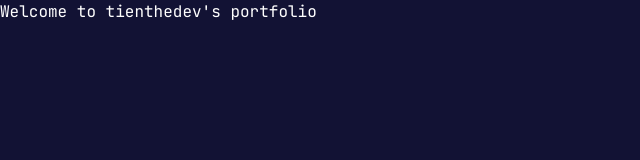
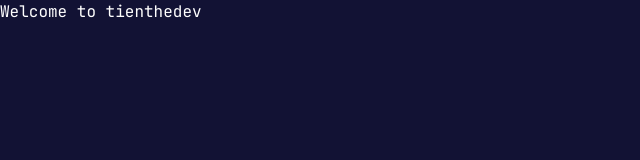
Before and after one commit to tienthedev/v3.tienl.dev, a Next.js app: page / in a window 1280 px wide. Shown: the top 160 px of the page, without its empty margins (0-640 px from the left). Built offline with nearby package versions, Linux system fonts and the light colour scheme.

Commit message:
added Loader.tsx

```diff
--- a/src/app/page.tsx
+++ b/src/app/page.tsx
@@ -21,7 +21,7 @@ const Home: React.FC = () => {
 
   return (
       <main className={`animate-fadeUp`}>
-        <h1>Welcome to tienthedev's portfolio</h1>
+        <h1>Welcome to tienthedev</h1>
       </main>
   );
 };
```
